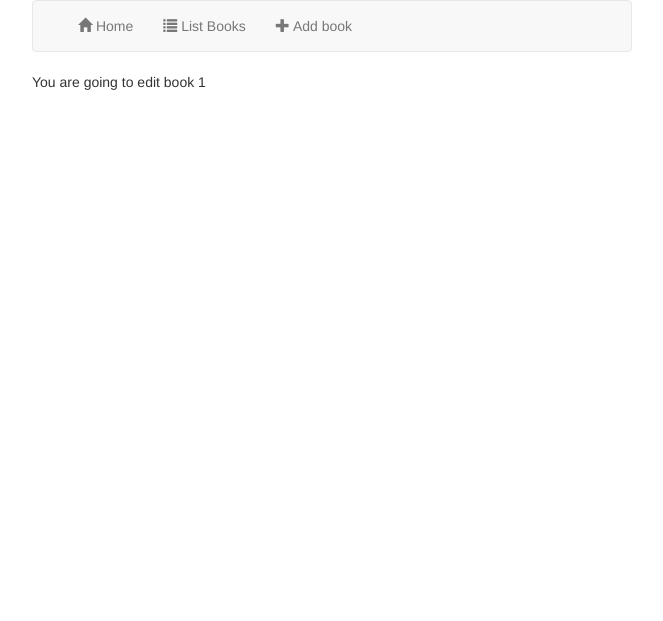
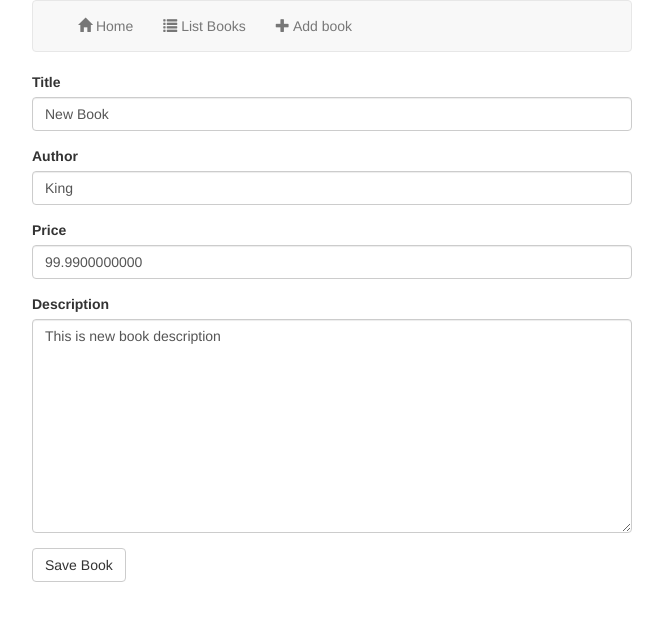
Before and after one commit to petryshend/flaskwebshop, a Flask app: page /edit/1 in a window 1280 px wide. Shown: the top 621 px of the page, without its empty margins (308-971 px from the left). Run offline with Flask 2, Linux system fonts and the light colour scheme; some libraries are stand-ins or nearby versions.

Commit message:
Edit and delete functionality. Flash messages

```diff
--- a/main.py
+++ b/main.py
@@ -30,17 +30,32 @@ def newBook():
         newBook.description = request.form['description']
         db.add(newBook)
         db.commit()
-        flash('New book created!')
+        flash(newBook.title + ' book created!')
         return redirect(url_for('list'))
     return render_template('new.html')
 
 @app.route("/edit/<int:id>", methods=['GET', 'POST'])
 def editBook(id):
-    return render_template('edit.html', id=id)
+    book = db.query(Book).filter_by(id=id).one()
+    if request.method == 'POST':
+        book.title = request.form['title']
+        book.author = request.form['author']
+        book.price = request.form['price']
+        book.description = request.form['description']
+        db.add(book)
+        db.commit()
+        return redirect(url_for('list'))
+    return render_template('edit.html', book=book)
 
 @app.route("/delete/<int:id>", methods=['GET', 'POST'])
 def deleteBook(id):
-    return render_template('delete.html', id=id)
+    book = db.query(Book).filter_by(id=id).one()
+    if request.method == 'POST':
+        db.delete(book)
+        db.commit()
+        flash('You have deleted ' + book.title)
+        return redirect(url_for('list'))
+    return render_template('delete.html', book=book)
 
 
 if __name__ == "__main__":
--- a/templates/delete.html
+++ b/templates/delete.html
@@ -1,5 +1,8 @@
 {% extends 'base.html' %}
 
 {% block body %}
-    You are going to delete book {{ id }}
+    <h3>Are you sure you want to delete <em>{{ book.title }}</em>?</h3>
+    <form action="{{ url_for('deleteBook', id=book.id) }}" method="POST">
+    <button type="submit" class="btn btn-danger">Delete Book</button>
+    </form>
 {% endblock %}
--- a/templates/edit.html
+++ b/templates/edit.html
@@ -1,5 +1,28 @@
 {% extends 'base.html' %}
 
 {% block body %}
-    You are going to edit book {{ id }}
+<form action="{{ url_for('editBook', id=book.id) }}" method="POST">
+    <div class="form-group">
+        <label for="title">Title</label>
+        <input type="text" class="form-control" id="title" name="title" placeholder="Book Title" value="{{ book.title }}">
+    </div>
+
+    <div class="form-group">
+        <label for="author">Author</label>
+        <input type="text" class="form-control" id="author" name="author" placeholder="Book Author" value="{{ book.author }}">
+    </div>
+
+    <div class="form-group">
+        <label for="price">Price</label>
+        <input type="number" step="any" class="form-control" id="price" name="price" placeholder="Book Price" value="{{ book.price }}">
+    </div>
+
+    <div class="form-group">
+        <label for="description">Description</label>
+        <textarea class="form-control" name="description" id="description" cols="30" rows="10">{{ book.description }}</textarea>
+    </div>
+
+    <button type="submit" class="btn btn-default">Save Book</button>
+
+</form>
 {% endblock %}
```
Also changed, not shown: templates/list.html (+11 -1 lines), webshop.db.
